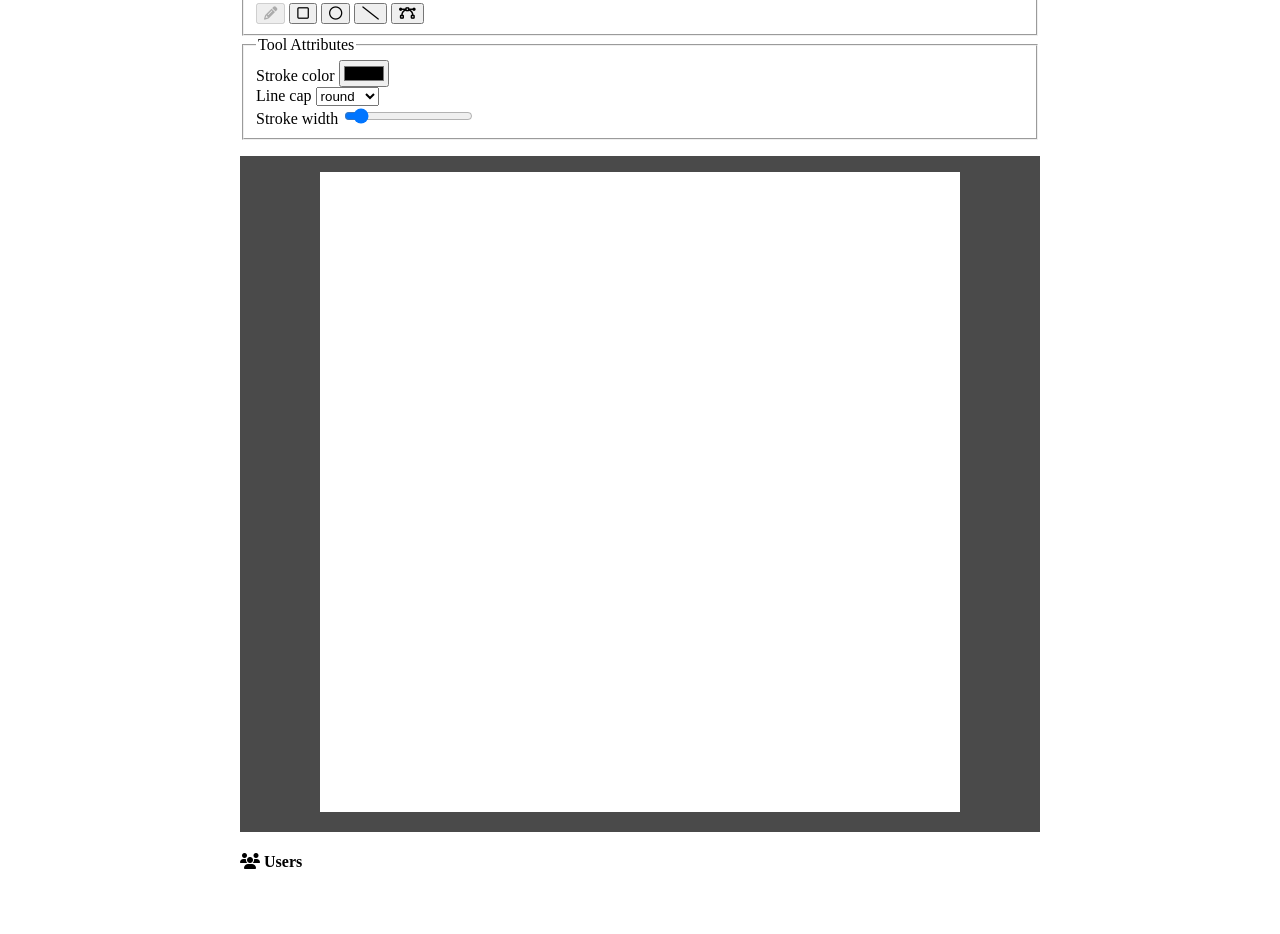
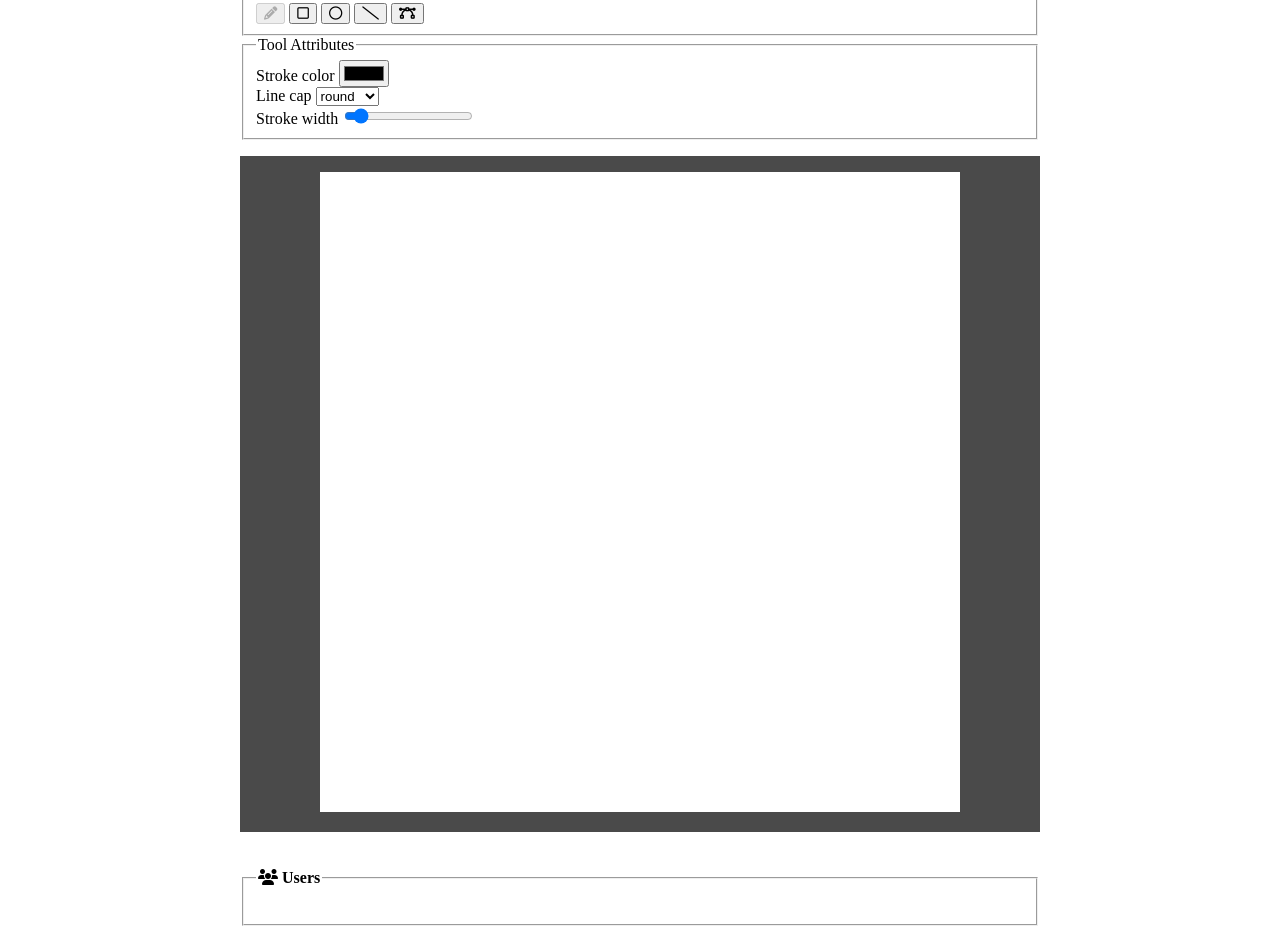
Before and after one commit to jatinkumar-me/collective-canvas, a website built with Vite: page index.html in a window 1280 px wide. Shown: the part 101-1035 px from the top of the page. Before the commit the page ends 993 px from the top, so only its background shows below. Built offline with nearby package versions, Linux system fonts and the light colour scheme; no server answers.

Commit message:
markup changes

```diff
--- a/index.html
+++ b/index.html
@@ -30,20 +30,23 @@
     <div id="toolbox" class="toolbox">
       <fieldset id="tool-selector">
         <legend>Tools</legend>
-        <button id="pencil" class="tool-button" aria-label="pencil tool button" type="button" data-tool="pencil" title="Pencil">
+        <button id="pencil" class="tool-button" aria-label="pencil tool button" type="button" data-tool="pencil"
+          title="Pencil">
           <i class="fa fa-pencil"></i>
         </button>
         <button id="rectangle" class="tool-button" aria-label="rectangle tool button" type="button"
           data-tool="rectangle" title="Rectangle">
           <i class="fa fa-regular fa-square"></i>
         </button>
-        <button id="ellipse" class="tool-button" aria-label="pencil tool button" type="button" data-tool="ellipse" title="Ellipse">
+        <button id="ellipse" class="tool-button" aria-label="pencil tool button" type="button" data-tool="ellipse"
+          title="Ellipse">
           <i class="fa fa-regular fa-circle"></i>
         </button>
         <button id="line" class="tool-button" aria-label="line tool button" type="button" data-tool="line" title="Line">
           <i class="fa fa-solid fa-slash"></i>
         </button>
-        <button id="bezier" class="tool-button" aria-label="bezier tool button" type="button" data-tool="bezier" title="Bezier">
+        <button id="bezier" class="tool-button" aria-label="bezier tool button" type="button" data-tool="bezier"
+          title="Bezier">
           <i class="fa fa-solid fa-bezier-curve"></i>
         </button>
       </fieldset>
@@ -59,12 +62,16 @@
     </div>
 
     <div id="user-status-div" class="user-status-div">
+      <fieldset id="user-status">
+        <legend>
           <h4>
             <i class="fa fa-users" aria-hidden="true"></i>
             Users
           </h4>
+        </legend>
         <div class="user-list" id="user-list-div">
         </div>
+      </fieldset>
     </div>
   </main>
   <script type="module" src="/src/main.ts"></script>
```
Lines whose indentation alone changed are shown as unchanged.
